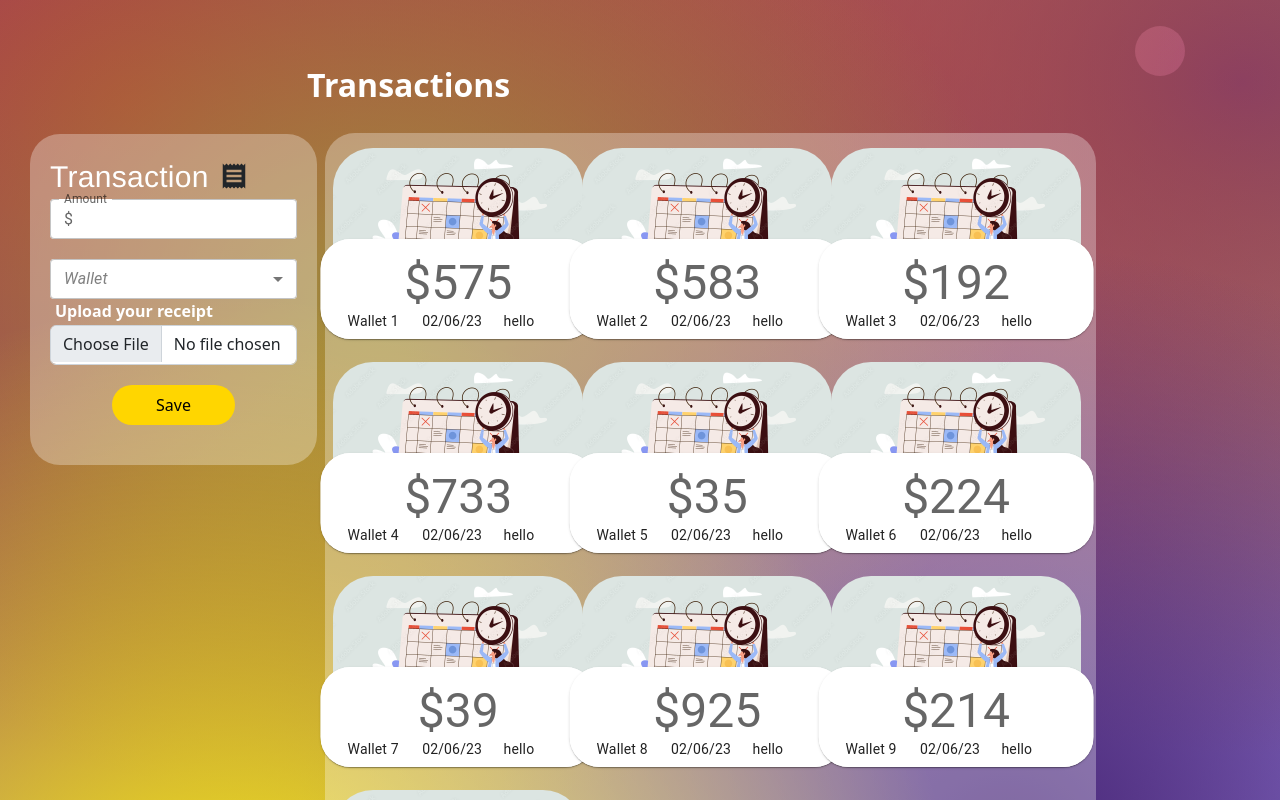
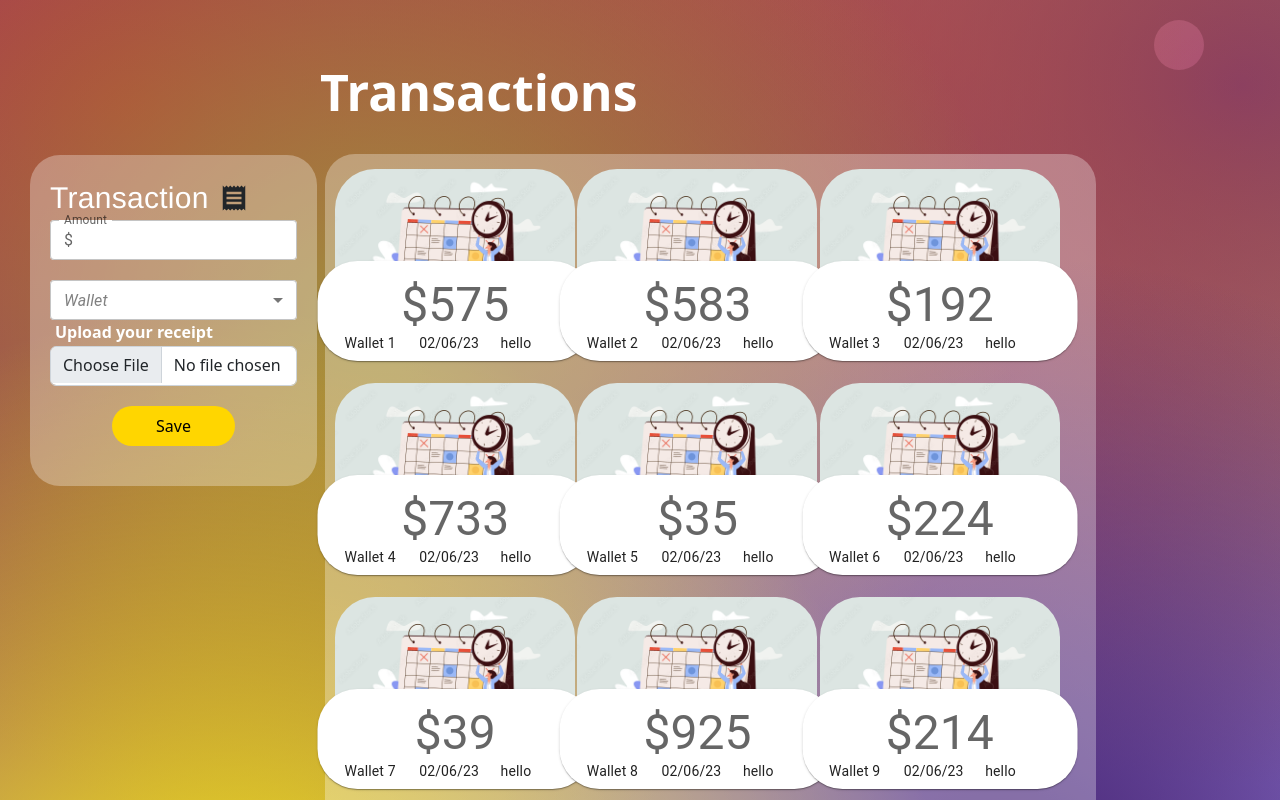
Before and after one commit to BinniesLite/finance_app, a React (Vite) app in the folder client/: page /transaction in a window 1280 px wide. Shown: the top 800 px of the page. Built offline with nearby package versions, Linux system fonts and the light colour scheme; grey boxes are pictures that could not be loaded.

Commit message:
Simplify the style of the page with css.

```diff
--- a/client/src/components/Layout/TransactionComponents.jsx
+++ b/client/src/components/Layout/TransactionComponents.jsx
@@ -11,61 +11,29 @@ import {
   Container,
   Grid,
 } from "@mui/material";
+import '../../styles/TransactionCard.css';
 
 const TransactionCard = ({ id, name, amount, date, type }) => {
   return (
     <Card
-      style={{
-        textAlign: "center",
-        border: 0,
-        borderRadius: 30,
-        backgroundColor: "transparent",
-        boxShadow: "none",
-      }}
+        className="card-group"
     >
       <Card
-        style={{
-          alignContents: "center",
-          width: 250,
-          height: 150,
-          boxShadow: "none",
-          borderRadius: 40,
-          backgroundColor: "transparent",
-        }}
+        className="full-card"
       >
         <CardMedia
-          sx={{ borderRadius: 10 }}
-          image={"src/assets/wallet-card-image.jpg"}
-          style={{
-            width: 250,
-            height: 150,
-            display: "flex",
-            position: "absolute",
-            left: "45%",
-            top: "40%",
-            transform: "translate(-50%, -50%)",
-          }}
+            className="card-media"
+            sx={{ borderRadius: 10 }}
+            image={"src/assets/wallet-card-image.jpg"}
         />
       </Card>
 
       <Card
-        style={{
-          height: 100,
-          width: 275,
-          border: 0,
-          borderRadius: 30,
-          display: "flex",
-          position: "absolute",
-          left: "45%",
-          top: "80%",
-          transform: "translate(-50%, -50%)",
-        }}
+        className="card-content"
+        sx={{borderRadius: 10}}
       >
         <CardActionArea>
           <CardContent
-            style={{
-              backgroundColor: "white",
-            }}
           >
             <Typography variant="h3" color="text.secondary">
               ${amount}
--- a/client/src/components/pages/TransactionsPage.jsx
+++ b/client/src/components/pages/TransactionsPage.jsx
@@ -48,17 +48,7 @@ const TransactionPage = () => {
       <div className="transaction-container">
         <Row style={{ height: "fit-content", padding: "30px" }}>
           <Col xs={3} style={{ paddingTop: 35 }}>
-            <Grid
-              item
-              xs={2}
-              md={2}
-              style={{
-                background: "rgba(255,255,255, 0.3)",
-                border: 1,
-                borderRadius: 30,
-                padding: 20,
-              }}
-            >
+            <Grid item xs={2} md={2} className="blur-background">
               <TransactionComponent />
             </Grid>
           </Col>
@@ -69,15 +59,7 @@ const TransactionPage = () => {
             }}
           >
             <Grid container justify="space-around" spacing={2}>
-              <Grid
-                item
-                xs={10}
-                style={{
-                  background: "rgba(255,255,255, 0.3)",
-                  border: 1,
-                  borderRadius: 30,
-                }}
-              >
+              <Grid item xs={10} className="blur-background">
                 <Item>
                   <Grid
                     container
--- /dev/null
+++ b/client/src/styles/TransactionCard.css
@@ -0,0 +1,38 @@
+.card-content {
+  height: 100px;
+  width: 275px;
+  border: 0px;
+  border-radius: 30px;
+  display: flex;
+  position: absolute;
+  left: 45%;
+  top: 80%;
+  transform: translate(-50%, -50%);
+  background-color: white;
+}
+
+.card-media {
+  width: 240px;
+  height: 150px;
+  display: flex;
+  position: absolute;
+  left: 45%;
+  top: 40%;
+  transform: translate(-50%, -50%);
+}
+
+.full-card {
+  align-content: center;
+  box-shadow: none;
+  background-color: transparent;
+  width: 250px;
+  height: 150px;
+}
+
+.card-group {
+  text-align: center;
+  border: 0px;
+  border-radius: 30px;
+  background-color: transparent;
+  box-shadow: none;
+}
--- a/client/src/styles/Transactions.css
+++ b/client/src/styles/Transactions.css
@@ -1,11 +1,19 @@
 header {
   text-align: center;
   color: white;
-  padding-top: 2%;
-  padding-left: 23%;
+  padding-top: 20px;
+  padding-left: 25%;
   align-items: center;
+  font-size: 50px;
 }
 body {
   background: inherit;
   width: 100vw;
 }
+
+.blur-background {
+    background-color: rgba(255, 255, 255, 0.3);
+    border: 0px;
+    border-radius: 30px;
+    padding: 20px;
+}
```
